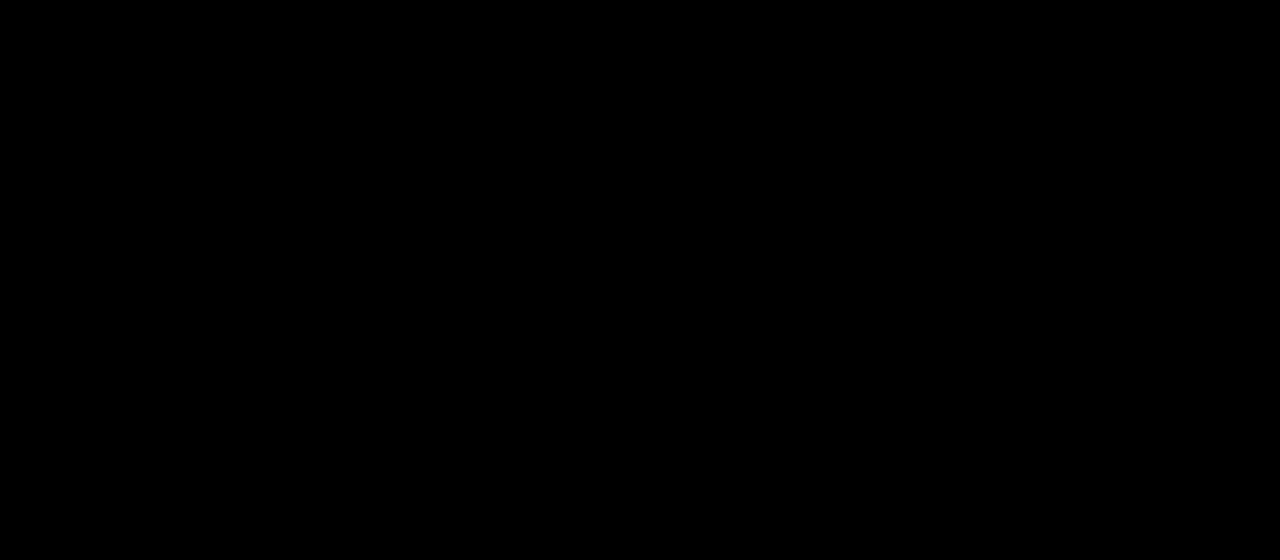
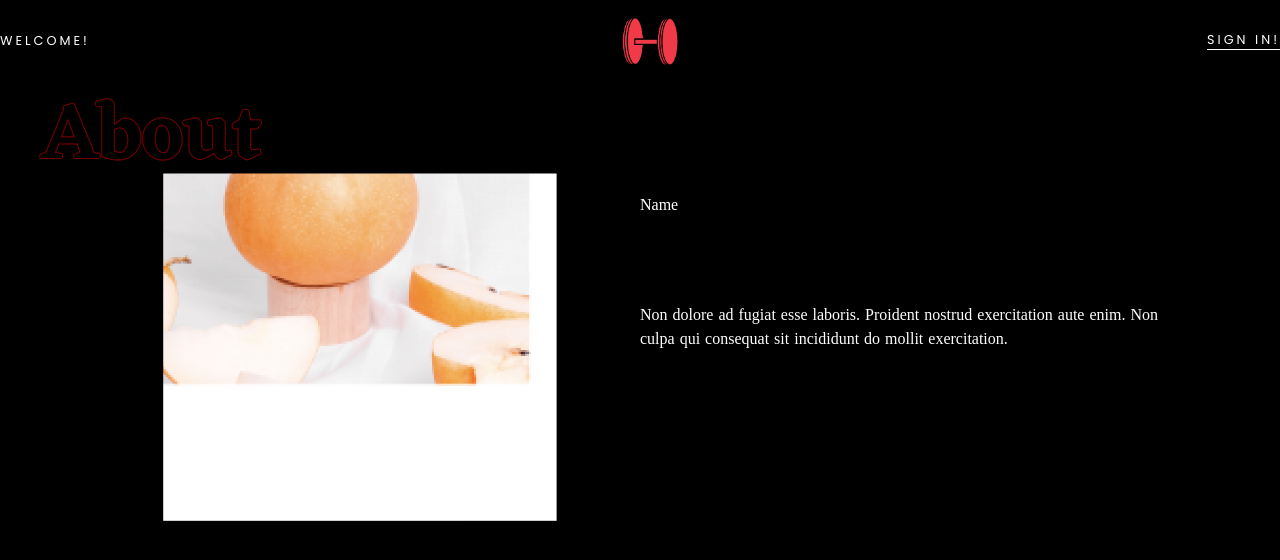
Before and after one commit to ChrisCodeCole/temp-dotnet-cra, a React (Create React App) app: page /about in a window 1280 px wide. Shown: the top 560 px of the page. Built offline with nearby package versions, Linux system fonts and the light colour scheme; a web font is replaced by a local one.

Commit message:
Remove height and width for Image.js component and change width and height css image tags

```diff
--- a/src/components/Image/Image.module.css
+++ b/src/components/Image/Image.module.css
@@ -1,12 +1,10 @@
 .imageContainer {
 	display: flex;
 	justify-content: center;
-	height: 300px;
-	width: 300px;
 	background-color: inherit;
 }
 .image {
 	padding: 3px;
-	height: 100%;
-	width: auto;
+	height: auto;
+	width: 100%;
 }
--- a/src/containers/About/About.js
+++ b/src/containers/About/About.js
@@ -3,6 +3,8 @@ import classes from './About.module.css';
 import NavBar from '../../components/Navbar/NavBar';
 import Header from '../../components/Header/Header';
 import Image from '../../components/Image/Image';
+import AboutImg1 from '../../assets/images/image.png';
+import AboutImg2 from '../../assets/images/image_2.png';
 import Description from '../../components/Description/Description';
 
 const About = () => {
@@ -11,18 +13,23 @@ const About = () => {
 			<NavBar />
 			<div className={classes.about1Content}>
 				<div
-					className='headerImage'
+					className={classes.headerImage}
 					style={{ gridArea: 'headerImage' }}
 				>
-					<Header
-						headerText='About'
+					<Header headerText='About' style={{ gridArea: 'header' }} />
+					<Image
+						image={AboutImg1}
+						imageDescription='about image1'
 						style={{
-							gridArea: 'header',
+							gridArea: 'image',
+							width: '400px',
 						}}
 					/>
-					<Image style={{ gridArea: 'image' }} />
 				</div>
-				<div className='textInfo' style={{ gridArea: 'textInfo' }}>
+				<div
+					className={classes.textInfo}
+					style={{ gridArea: 'textInfo' }}
+				>
 					<Description
 						text='Name'
 						style={{
--- a/src/containers/About/About.module.css
+++ b/src/containers/About/About.module.css
@@ -1,10 +1,10 @@
 .about1Container {
-	background-color: black;
+	/* background-color: black; */
 	width: 100vw;
 	height: 100vh;
 }
 
-/* .about1Content {
+.about1Content {
 	display: grid;
 	grid-template-columns: repeat(2, 50%);
 	grid-template-rows: auto;
@@ -16,8 +16,8 @@
 	grid-template-columns: repeat(4, 25%);
 	grid-template-rows: auto;
 	grid-template-areas:
-		'. header header .'
-		'. . image image';
+		'header header . .'
+		'.  image image image';
 }
 
 .textInfo {
@@ -29,4 +29,4 @@
 		'name . . .'
 		'text text text text'
 		'. . . .';
-} */
+}
--- a/src/routes/routes.js
+++ b/src/routes/routes.js
@@ -29,7 +29,7 @@ const routes = () => (
 		<Route exact path='/profile' component={Profile} />
 		<Route exact path='/' component={Landing} />
 		<Route exact path='/connections' component={Connections} />
-		<Route exact path='/about' conponent={About} />
+		<Route exact path='/about' component={About} />
 		{/* Since we do not have a 404 page right now - this solution works */}
 		<Redirect to='/' />
 	</Switch>
```
